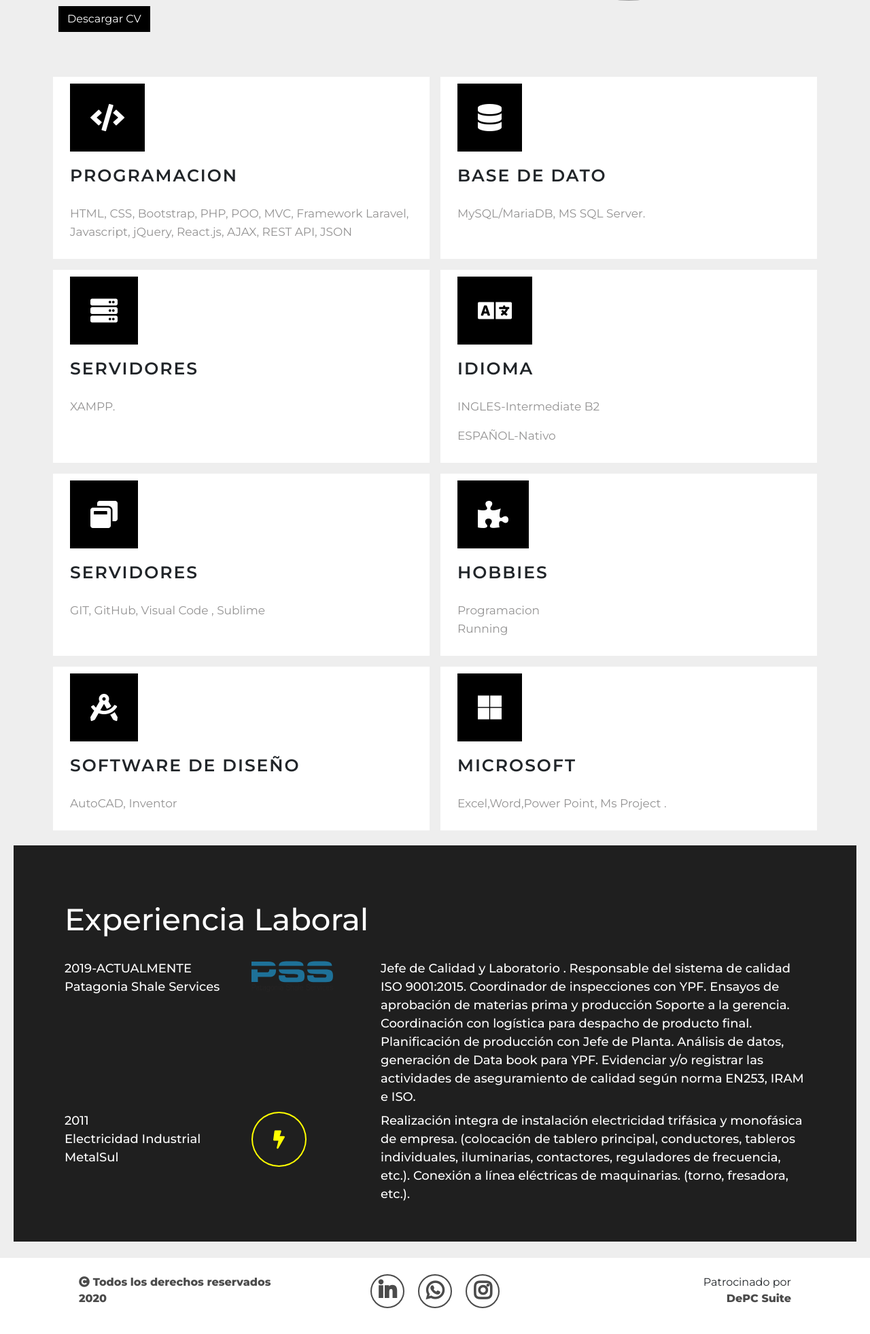
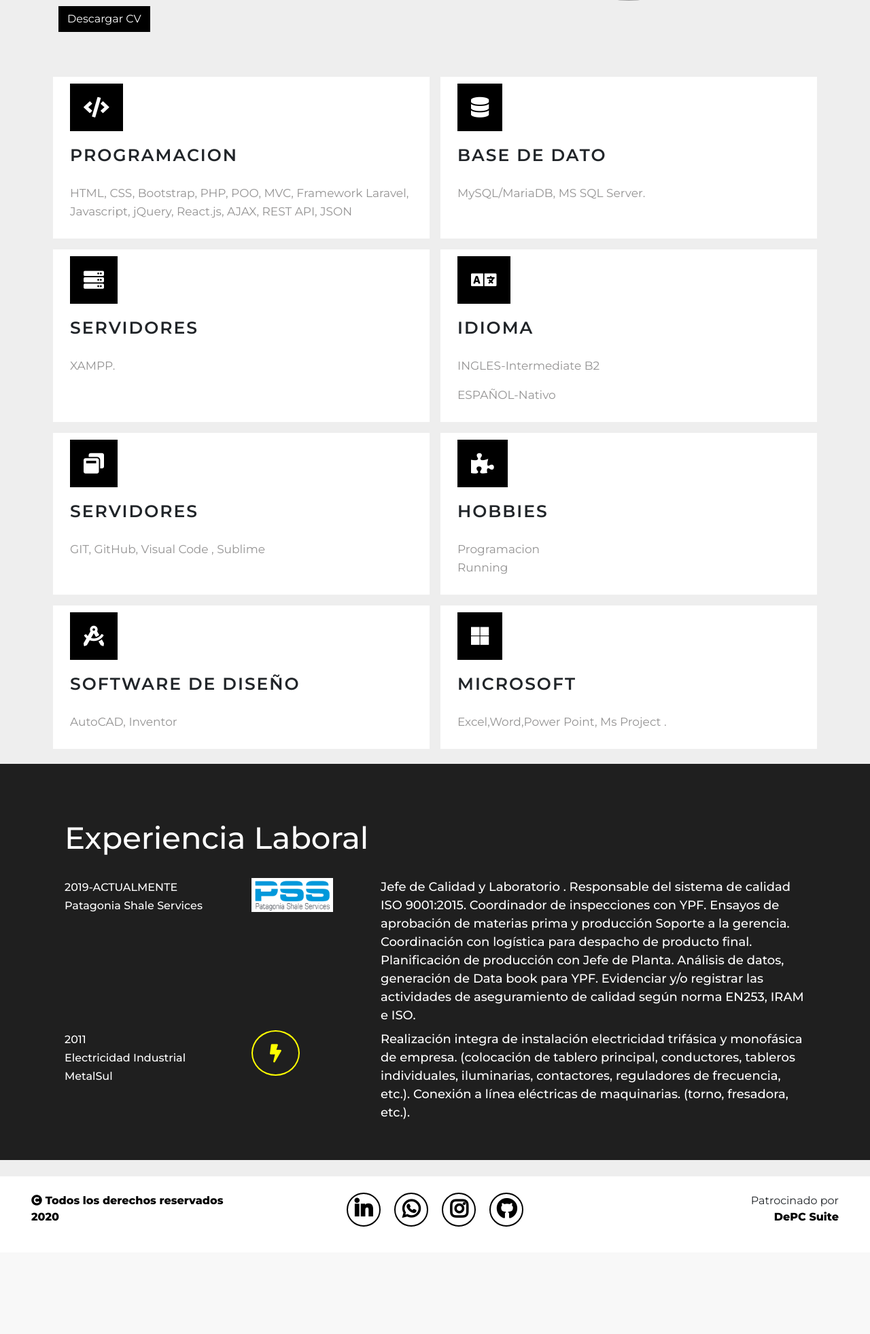
Before and after one commit to lucasglr/portfolio, a PHP site: page /sobremi.html in a window 1280 px wide. Shown: the part 379-2342 px from the top of the page at 68% size. After the commit the page ends 2184 px from the top, so only its background shows below. Run offline with PHP 8.4, Linux system fonts and the light colour scheme.

Commit message:
cambios 1/7

```diff
--- a/contacto.html
+++ b/contacto.html
@@ -104,8 +104,9 @@
                 </div>
                 <div class="col-12 col-sm-4 my-4 text-center ">
                     <a href="https://www.linkedin.com/in/lucas-l%C3%B3pez-597a17170/" target="_blank"><i class="fab fa-linkedin-in redes mx-2"></i></a>
-                    <a href="" target="_blank"><i class="fab fa-whatsapp redes mx-2" ></i></a>
+                    <a href="https://wa.link/3bpz2g" target="_blank"><i class="fab fa-whatsapp redes mx-2" ></i></a>
                     <a href="https://www.instagram.com/lucasglr_92/?hl=es-la" target="_blank"><i class="fab fa-instagram  redes mx-2"></i></a>
+                    <a href="https://github.com/lucasglr" target="_blank"><i class="fab fa-github redes mx-2"></i></a>
                 </div>
                 <div class="col-12 col-sm-4 my-4  text-sm-right text-center">
                     <p>Patrocinado por <br>
--- a/css/estilos.css
+++ b/css/estilos.css
@@ -74,7 +74,7 @@ footer {
     height:100%;
 }
 footer a{
-    color: #4b4b4b !important;
+    color: black !important;
     font-weight: 800;
 }
 
@@ -87,9 +87,17 @@ footer .redes{
     text-align: center;
     border: 2px solid;
     border-radius: 80px;
+    color:black;
 }
 footer a:hover{
     color:#007bff !important;
+}
+@media (max-width:700px){
+    footer .redes{
+        width: 47px;
+        height: 46px;
+        font-size: 28px;
+    }
 }
 .proyecto h1{
     font-size: 45px;
@@ -115,7 +123,7 @@ footer a:hover{
 }
 
 .proyecto .btn{
-    background: black;
+    background:black;
     color: white;
     border-radius: 0px;
 }
@@ -182,8 +190,8 @@ footer a:hover{
 .sobremi i{
     color: white;
     background: black;
-    font-size:40px !important;
-    padding:30px;
+    font-size:30px !important;
+    padding:20px;
 
 
 }
@@ -195,7 +203,7 @@ footer a:hover{
 .experiencia{
     background-color:#1f1f1f;
     color: white;
-    margin:20px 20px;
+    margin:20px 0px;
 }
 .experiencia  h2{
     font-size: 45px !important ;
@@ -204,7 +212,7 @@ footer a:hover{
     margin-top:10px;
 }
 .experiencia  h3{
-    font-size: 18px !important ;
+    font-size: 16px !important ;
     padding:0px 10px;
     line-height: 27px;
 
@@ -220,7 +228,7 @@ footer a:hover{
 }
 .experiencia i{
     color: yellow;
-    padding: 25px 30px;
+    padding: 18px 25px;
     font-size: 27px;
     border: 2px solid;
     border-radius: 50%;
@@ -272,4 +280,11 @@ footer a:hover{
     color: white;
     padding: 10px 20px;
 }
+@media (max-width:700px){
+    .inicio h1{
+        font-size: 50px;
+    }
+    .inicio h2{
+        font-size:20px;
+    }
 }
--- a/proyecto.html
+++ b/proyecto.html
@@ -182,8 +182,9 @@
                 </div>
                 <div class="col-12 col-sm-4 my-4 text-center ">
                     <a href="https://www.linkedin.com/in/lucas-l%C3%B3pez-597a17170/" target="_blank"><i class="fab fa-linkedin-in redes mx-2"></i></a>
-                    <a href="" target="_blank"><i class="fab fa-whatsapp redes mx-2" ></i></a>
+                    <a href="https://wa.link/3bpz2g" target="_blank"><i class="fab fa-whatsapp redes mx-2" ></i></a>
                     <a href="https://www.instagram.com/lucasglr_92/?hl=es-la" target="_blank"><i class="fab fa-instagram  redes mx-2"></i></a>
+                    <a href="https://github.com/lucasglr" target="_blank"><i class="fab fa-github redes mx-2"></i></a>
                 </div>
                 <div class="col-12 col-sm-4 my-4  text-sm-right text-center">
                     <p>Patrocinado por <br>
--- a/sobremi.html
+++ b/sobremi.html
@@ -243,7 +243,7 @@
                         Patagonia Shale Services</h3>
                 </div>
                 <div class="col-sm-2 col-12 text-center text-sm-left">
-                    <img src="imagenes/logo.svg" alt="pss" class="img-fluid">
+                    <img src="imagenes/pss.png" alt="pss" class="img-fluid">
                 </div>
                 <div class="col-sm-7 text-left">
                     <h4>Jefe de Calidad y Laboratorio . Responsable del sistema de calidad ISO 9001:2015. Coordinador de
@@ -277,17 +277,16 @@
         </div>
     </section>
     <footer>
-        <div class="container">
+        <div class="container-fluid">
             <div class="row mx-3 mt-4">
                 <div class="col-12 col-sm-4 my-4 text-sm-left text-center ">
                     <a href="#"><i class="fas fa-copyright fa-1x"></i> Todos los derechos reservados <br> 2020 </a>
                 </div>
                 <div class="col-12 col-sm-4 my-4 text-center ">
-                    <a href="https://www.linkedin.com/in/lucas-l%C3%B3pez-597a17170/" target="_blank"><i
-                            class="fab fa-linkedin-in redes mx-2"></i></a>
-                    <a href="" target="_blank"><i class="fab fa-whatsapp redes mx-2"></i></a>
-                    <a href="https://www.instagram.com/lucasglr_92/?hl=es-la" target="_blank"><i
-                            class="fab fa-instagram  redes mx-2"></i></a>
+                    <a href="https://www.linkedin.com/in/lucas-l%C3%B3pez-597a17170/" target="_blank"><i class="fab fa-linkedin-in redes mx-2"></i></a>
+                    <a href="https://wa.link/3bpz2g" target="_blank"><i class="fab fa-whatsapp redes mx-2" ></i></a>
+                    <a href="https://www.instagram.com/lucasglr_92/?hl=es-la" target="_blank"><i class="fab fa-instagram  redes mx-2"></i></a>
+                    <a href="https://github.com/lucasglr" target="_blank"><i class="fab fa-github redes mx-2"></i></a>
                 </div>
                 <div class="col-12 col-sm-4 my-4  text-sm-right text-center">
                     <p>Patrocinado por <br>
```
Also changed, not shown: index.html (+4 -5 lines).
